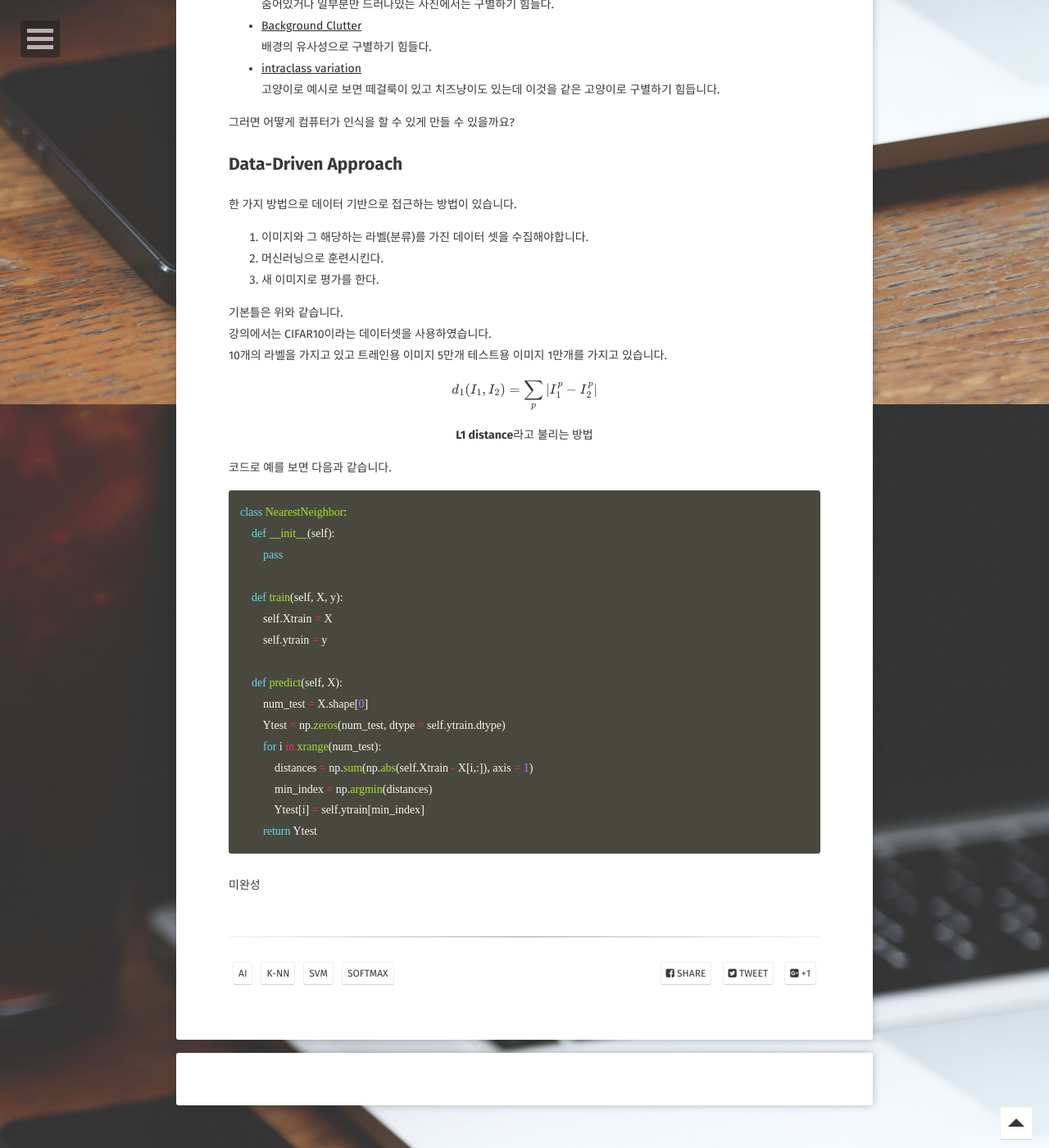
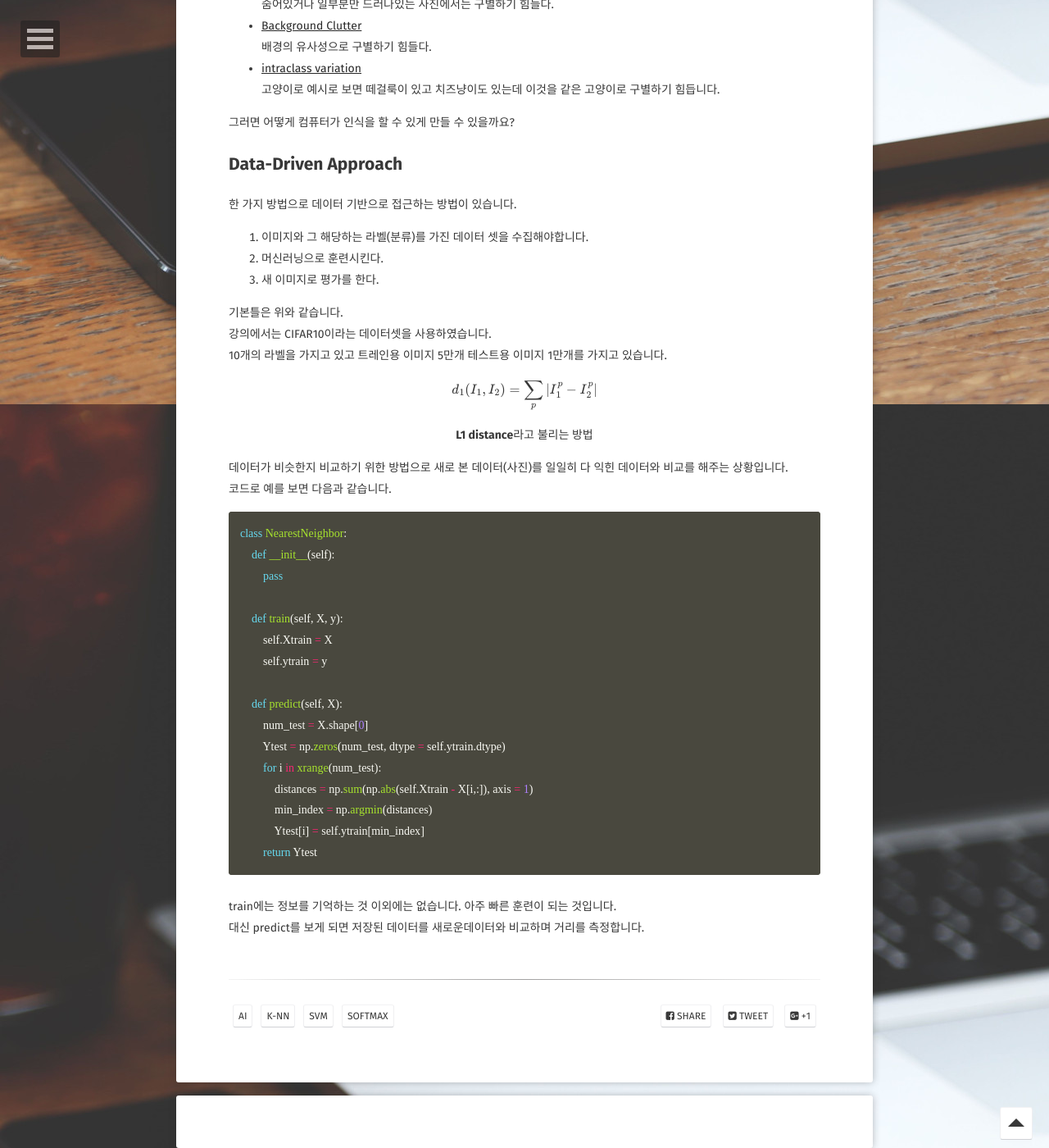
Before and after one commit to HSC-1/HSC-1.github.io, a Jekyll site: the page built from _posts/2021-02-14-cs231-2.md, in a window 1280 px wide and 1400 px high, scrolled down 847 px. Shown: the whole window at 82% size. Built offline with Jekyll 4.4.1, drawn with Linux system fonts in a browser that asks for light colours; some web fonts are replaced; formulas are drawn with MathJax 3; comment, search, counter and statistics services are not loaded; some of the changed text lies outside the part shown.

Commit message:
네이밍수정

````diff
--- a/_posts/2021-02-14-cs231.md
+++ b/_posts/2021-02-14-cs231-2.md
@@ -41,7 +41,9 @@ comments: true
 
 \\[ d_1(I_{1},I_{2}) = \sum_{p}\left | I_{1}^{p} - I_{2}^{p}  \right | \\]
 <center><b>L1 distance</b>라고 불리는 방법 </center>
+데이터가 비슷한지 비교하기 위한 방법으로 새로 본 데이터(사진)를 일일히 다 익힌 데이터와 비교를 해주는 상황입니다.
 코드로 예를 보면 다음과 같습니다.
+
 ``` python
 class NearestNeighbor:
     def __init__(self):
@@ -60,4 +62,5 @@ class NearestNeighbor:
             Ytest[i] = self.ytrain[min_index]
         return Ytest
 ```
-미완성
+train에는 정보를 기억하는 것 이외에는 없습니다. 아주 빠른 훈련이 되는 것입니다.
+대신 predict를 보게 되면 저장된 데이터를 새로운데이터와 비교하며 거리를 측정합니다.
````
Also changed, not shown: other parts of _posts/2021-02-14-cs231-2.md (+1 -1 lines), _posts/2021-02-15-cs231-7.md (added, +13 -0 lines).
